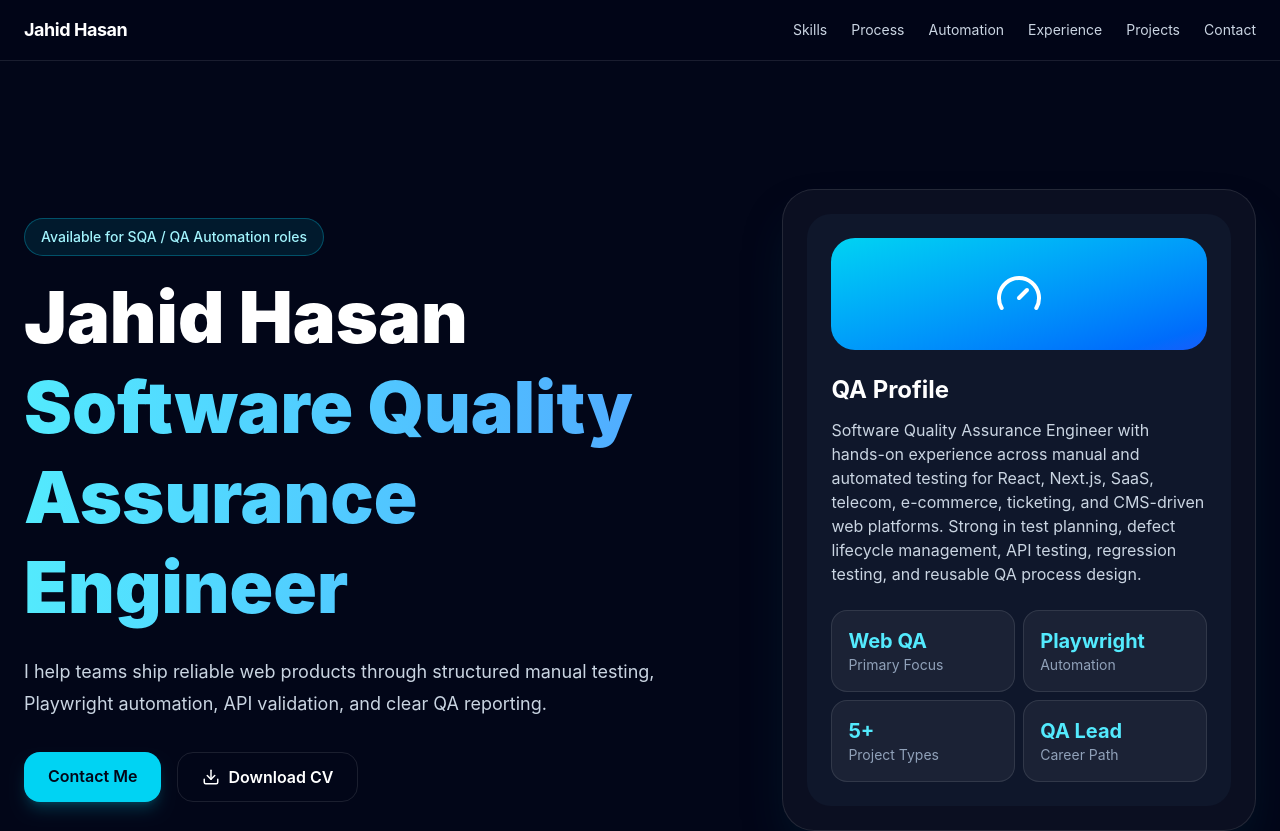
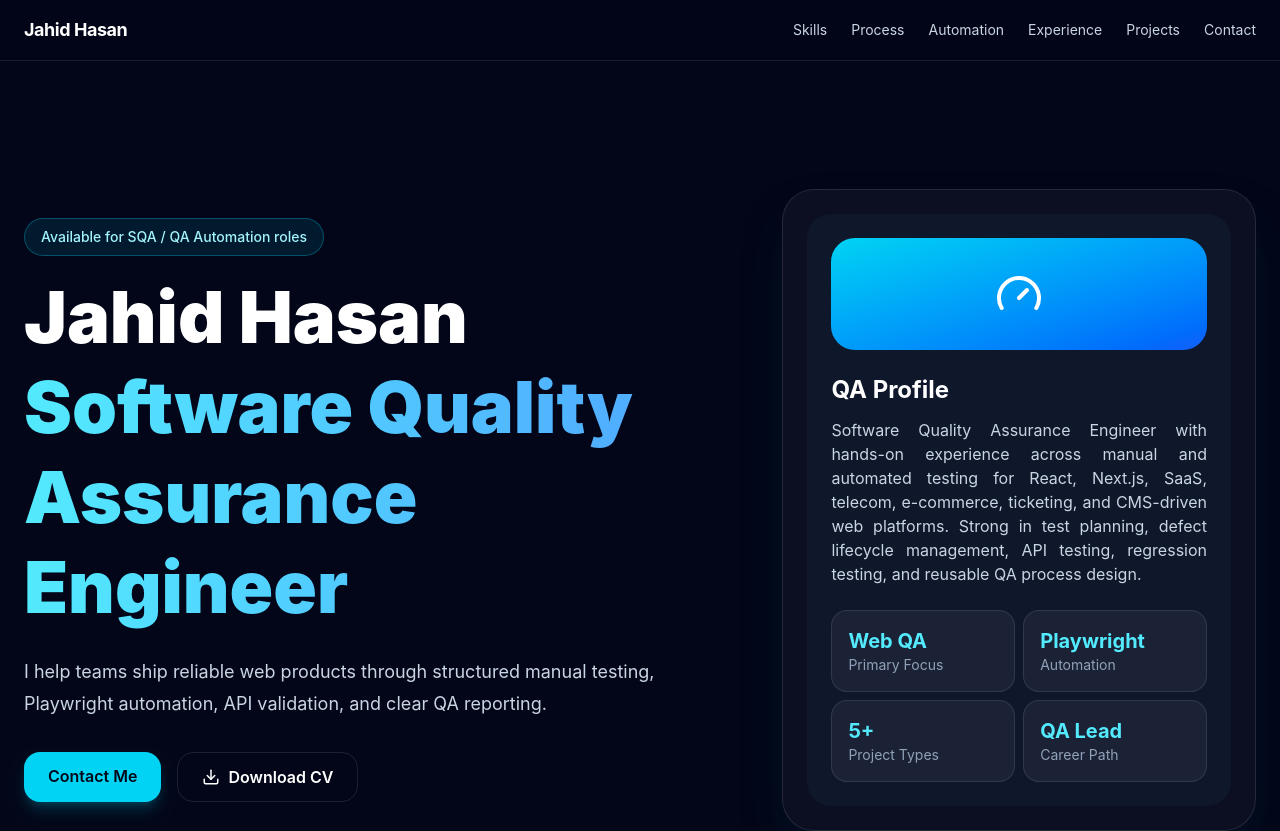
Before and after one commit to neon-jahid/qa-portfolio, a React (Vite) app: page / in a window 1280 px wide. Shown: the top 831 px of the page. Built offline with nearby package versions, Linux system fonts and the light colour scheme.

Commit message:
text fit

```diff
--- a/src/components/sections/HeroSection.jsx
+++ b/src/components/sections/HeroSection.jsx
@@ -40,7 +40,7 @@ export default function HeroSection() {
                             />
                         </div>
                         <h3 className='text-2xl font-bold text-white'>QA Profile</h3>
-                        <p className='mt-3 text-slate-300'>{portfolio.summary}</p>
+                        <p className='mt-3 text-slate-300 text-justify'>{portfolio.summary}</p>
                         <div className='mt-6'>
                             <StatGrid stats={portfolio.stats} />
                         </div>
```
